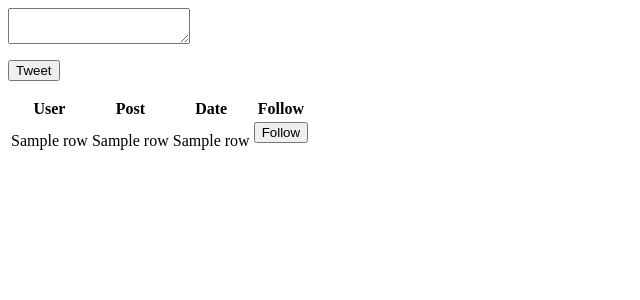
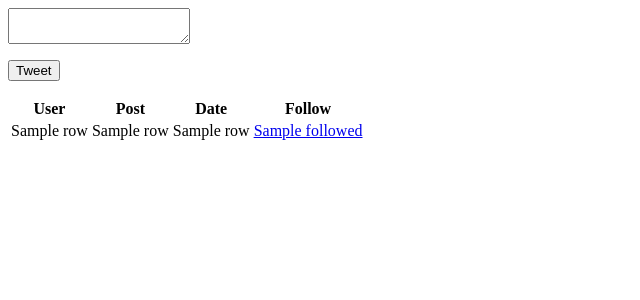
Before and after one commit to Ozzywap/twitterclone, a Flask app: template templates/form.html in a window 1280 px wide. Shown: the top 300 px of the page, without its empty margins (0-640 px from the left). Run offline with Flask 2, Linux system fonts and the light colour scheme; the template is opened without the code that fills it: most values are stand-ins (such as "Sample title", 1, 10 or a date in 2020); some libraries are stand-ins or nearby versions.

Commit message:
removed follow option for users you already follow

```diff
--- a/app.py
+++ b/app.py
@@ -33,6 +33,8 @@ def retrieve_query_single(query):
     cursor.execute(query)
     data = cursor.fetchone()
     cursor.close()
+    if data == None:
+        return None
     return data[0]
 
 def get_uid():
@@ -54,12 +56,15 @@ def form():
 @app.route("/tweet", methods = ['POST', 'GET'])
 def tweet():
     if request.method == 'GET':
-        follow = request.args['follow']
-        user_id= get_uid()
-        submit_query(f'''insert into follows(uid,follower) values ({user_id}, {follow}) ''')
+        follow_id = request.args['follow']
+        tweets = retrieve_query('''select * from tweet order by date desc''')
+        user_id = get_uid()
+        following = retrieve_query_single(f'''select follower from follows where uid = {user_id} and follower = {follow_id}''')
+        if following == None:
+            submit_query(f'''insert into follows(uid,follower) values ({user_id}, {follow_id}) ''')
+        followed = 'Following'
+        return render_template("form.html", tweets=tweets, followed=followed)
 
-        tweets = retrieve_query(f'''select * from tweet order by date desc''')
-        return render_template("form.html", tweets=tweets)
     if request.method == 'POST':
         tweet = request.form['tweet']
 
@@ -67,7 +72,7 @@ def tweet():
         submit_query(f'''insert into tweet(uid, post) values ('{user_id}', '{tweet}')''')
         tweets = retrieve_query(f'''select * from tweet order by date desc''')
 
-        return render_template("form.html", tweets=tweets)
+        return render_template("form.html", tweets=tweets, followed='Follow')
 
 
 if __name__ == '__main__':
--- a/templates/form.html
+++ b/templates/form.html
@@ -20,9 +20,7 @@
                 <td>{{row[1]}}</td>
                 <td>{{row[2]}}</td>
                 <td>
-                <form action="/tweet" method = "GET">
-                    <p><button type="submit" name="follow", value="{{ row [3] }}">Follow</button></p>
-                 </form>
+                    <a href="/tweet?follow={{ row [3] }}">{{followed}}</a>
                 </td>
             </tr>
         {% endfor %}
```
Also changed, not shown: requirements.py (deleted).
